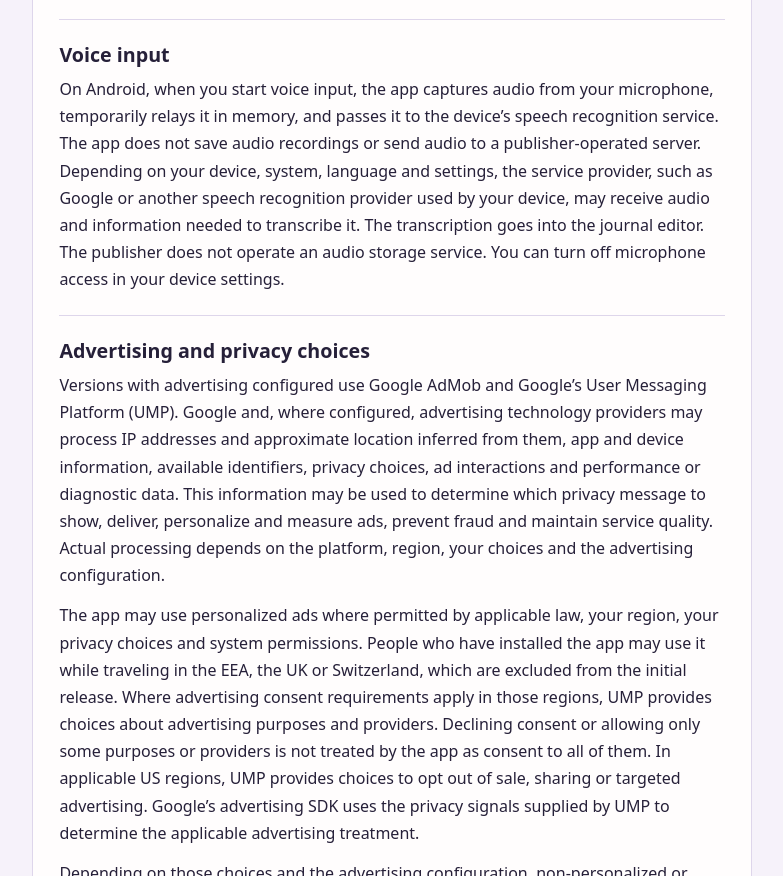
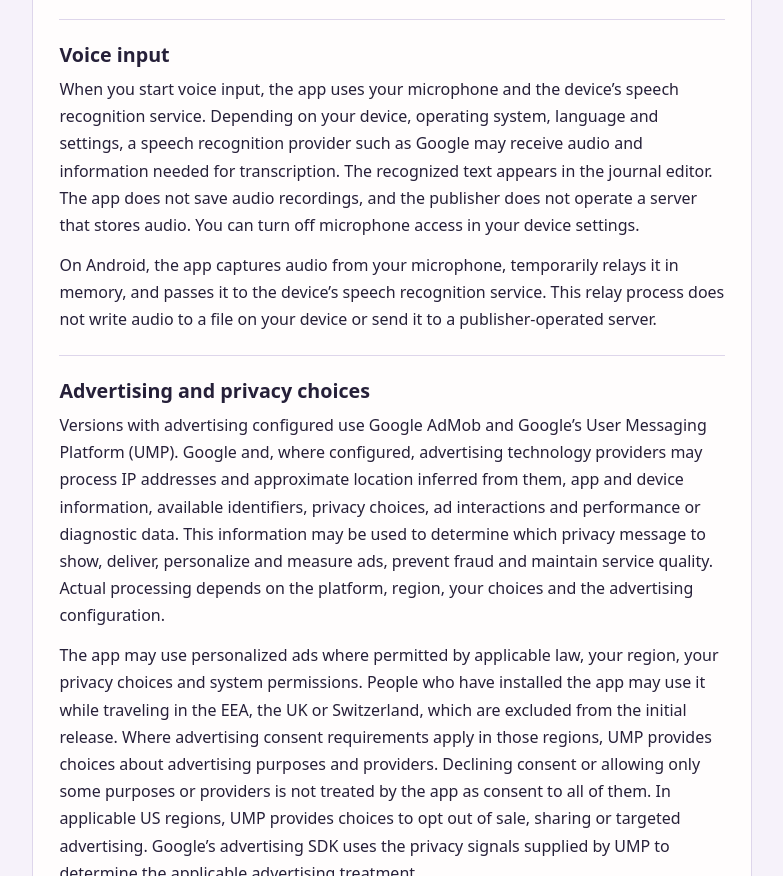
Before and after one commit to luvcat/luvcat.github.io, a plain HTML site: page three-good-things-site/en/index.html in a window 1280 px wide. Shown: the part 1027-1903 px from the top of the page, without its empty margins (248-1031 px from the left). Drawn offline with Linux system fonts and the light colour scheme.

Commit message:
Place cross-platform voice privacy explanation before Android implementation detail

```diff
--- a/three-good-things-site/en/index.html
+++ b/three-good-things-site/en/index.html
@@ -40,7 +40,8 @@
       </section>
       <section>
         <h2>Voice input</h2>
-        <p>On Android, when you start voice input, the app captures audio from your microphone, temporarily relays it in memory, and passes it to the device’s speech recognition service. The app does not save audio recordings or send audio to a publisher-operated server. Depending on your device, system, language and settings, the service provider, such as Google or another speech recognition provider used by your device, may receive audio and information needed to transcribe it. The transcription goes into the journal editor. The publisher does not operate an audio storage service. You can turn off microphone access in your device settings.</p>
+        <p>When you start voice input, the app uses your microphone and the device’s speech recognition service. Depending on your device, operating system, language and settings, a speech recognition provider such as Google may receive audio and information needed for transcription. The recognized text appears in the journal editor. The app does not save audio recordings, and the publisher does not operate a server that stores audio. You can turn off microphone access in your device settings.</p>
+        <p>On Android, the app captures audio from your microphone, temporarily relays it in memory, and passes it to the device’s speech recognition service. This relay process does not write audio to a file on your device or send it to a publisher-operated server.</p>
       </section>
       <section>
         <h2>Advertising and privacy choices</h2>
```
